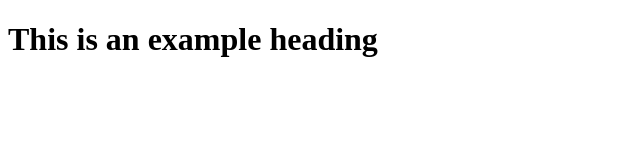
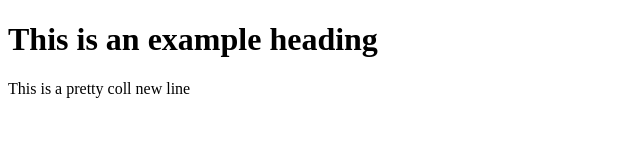
Before and after one commit to Detuxed/Sites, a plain HTML site: page index.html in a window 1280 px wide. Shown: the whole page, without its empty margins (0-640 px from the left). Drawn offline with Linux system fonts and the light colour scheme.

Commit message:
Update index.html
Added a new line

```diff
--- a/index.html
+++ b/index.html
@@ -8,6 +8,7 @@
     </head>
     <body>
         <h1> This is an example heading</h1>
+        <p>This is a pretty coll new line</p>
 
     </body>
 </html>
```
